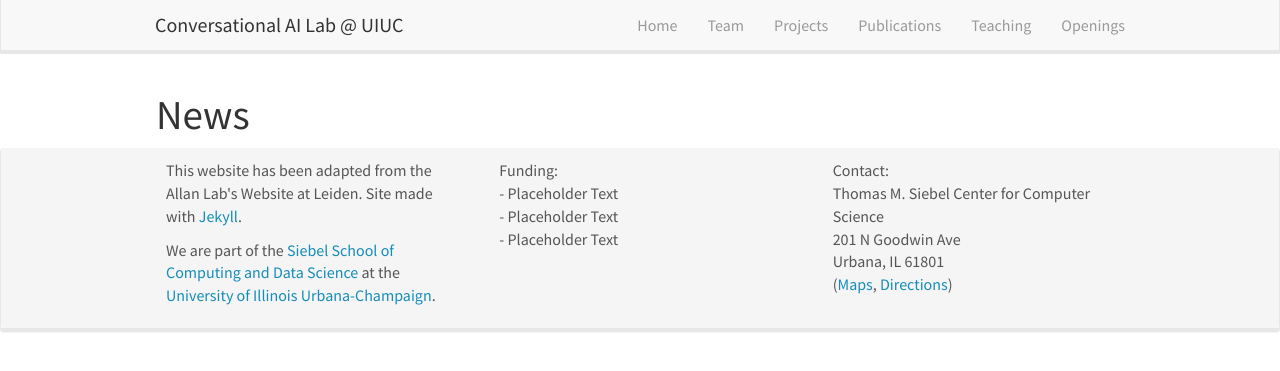
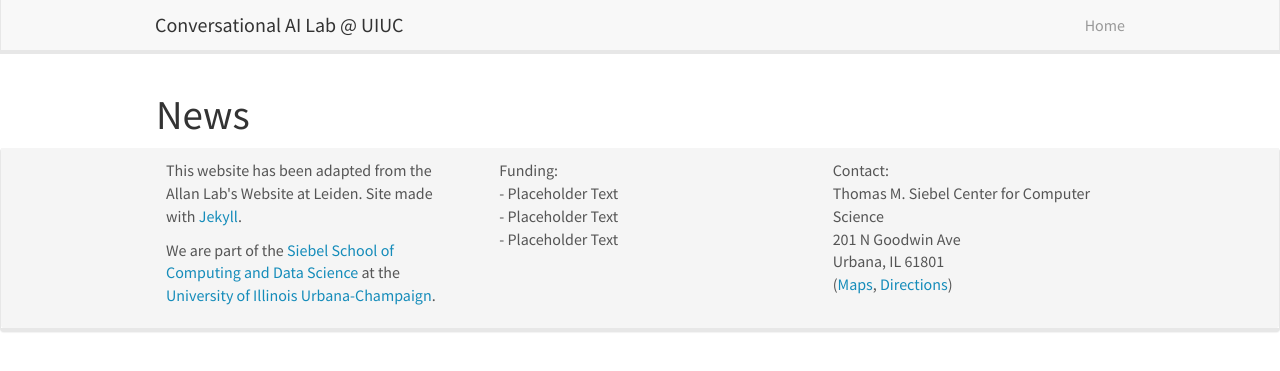
Before and after one commit to uiuc-conversational-ai-lab/uiuc-conversational-ai-lab.github.io, a Jekyll site: the page built from _pages/allnews.md, in a window 1280 px wide. Shown: the top 371 px of the page. Built offline with Jekyll 4.4.1, drawn with Linux system fonts in a browser that asks for light colours; nearby versions of some CDN libraries; some of the changed lines change nothing that is shown.

Commit message:
toggling off tabs; awaiting correct data

```diff
--- a/_includes/header.html
+++ b/_includes/header.html
@@ -12,14 +12,21 @@
 	</div>
 	<div class="collapse navbar-collapse" id="navbar-collapse-1">
 	  <ul class="nav navbar-nav navbar-right">
+
+		<!-- active tabs -->
 		<li><a href="{{ site.url }}{{ site.baseurl }}/">Home</a></li>
-		<li><a href="{{ site.url }}{{ site.baseurl }}/team">Team</a></li>
+
+		<!-- inactive tabs: since we are awaiting the correct conent for these tabs -->
+		<!-- <li><a href="{{ site.url }}{{ site.baseurl }}/team">Team</a></li>
 		<li><a href="{{ site.url }}{{ site.baseurl }}/projects">Projects</a></li>
 		<li><a href="{{ site.url }}{{ site.baseurl }}/publications">Publications</a></li>
-		<!-- <li><a href="{{ site.url }}{{ site.baseurl }}/research">Research</a></li> -->
 		<li><a href="{{ site.url }}{{ site.baseurl }}/teaching">Teaching</a></li>
-		<li><a href="{{ site.url }}{{ site.baseurl }}/openings">Openings</a></li>
-		<!-- <li><a href="{{ site.url }}{{ site.baseurl }}/pictures">(Pics)</a></li> -->
+		<li><a href="{{ site.url }}{{ site.baseurl }}/openings">Openings</a></li> -->
+
+		<!-- unused tabs -->
+		<!-- <li><a href="{{ site.url }}{{ site.baseurl }}/research">Research</a></li>
+		<li><a href="{{ site.url }}{{ site.baseurl }}/pictures">(Pics)</a></li> -->
+
 	  </ul>
 	</div>
   </div>
```
